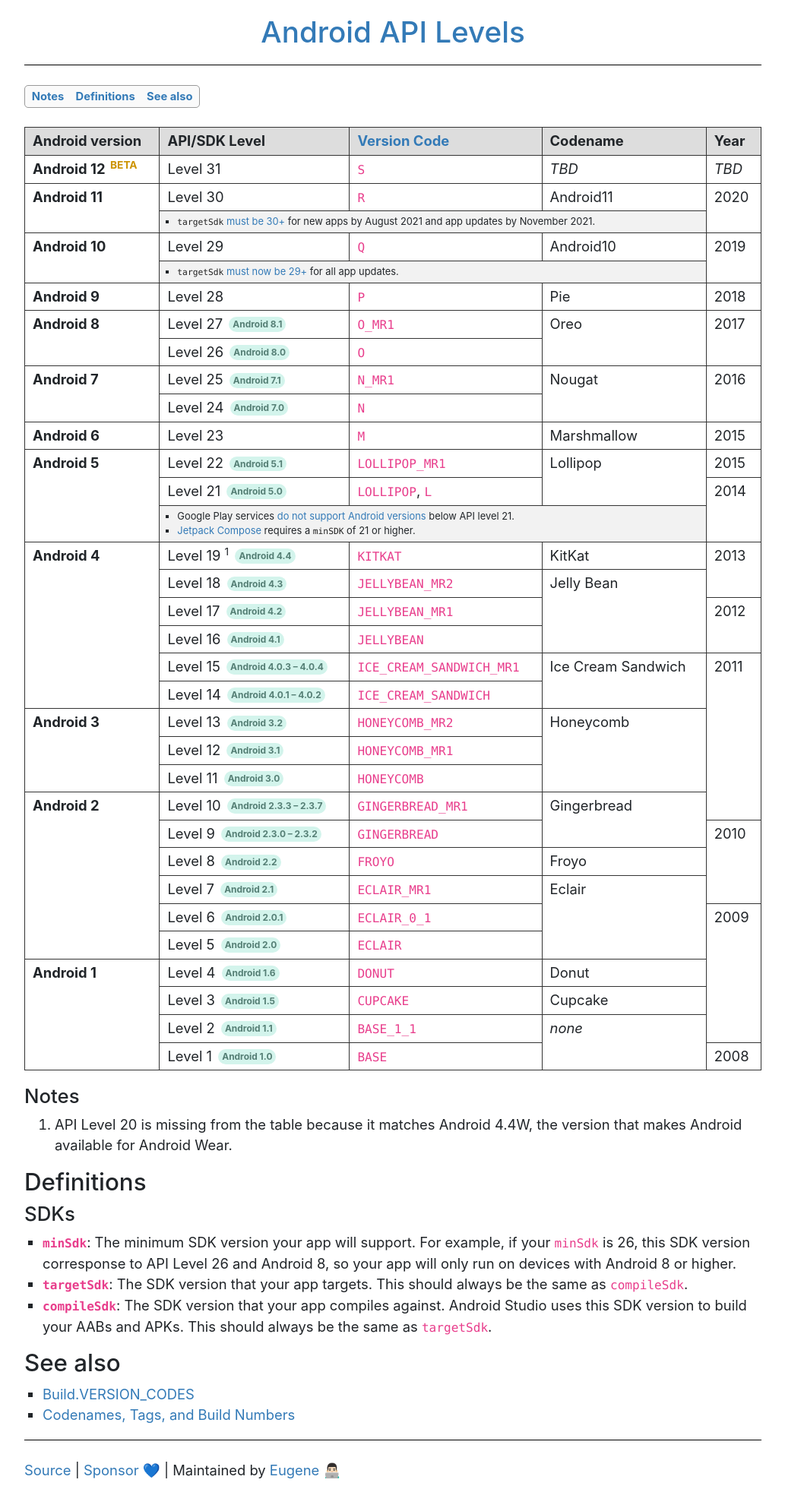
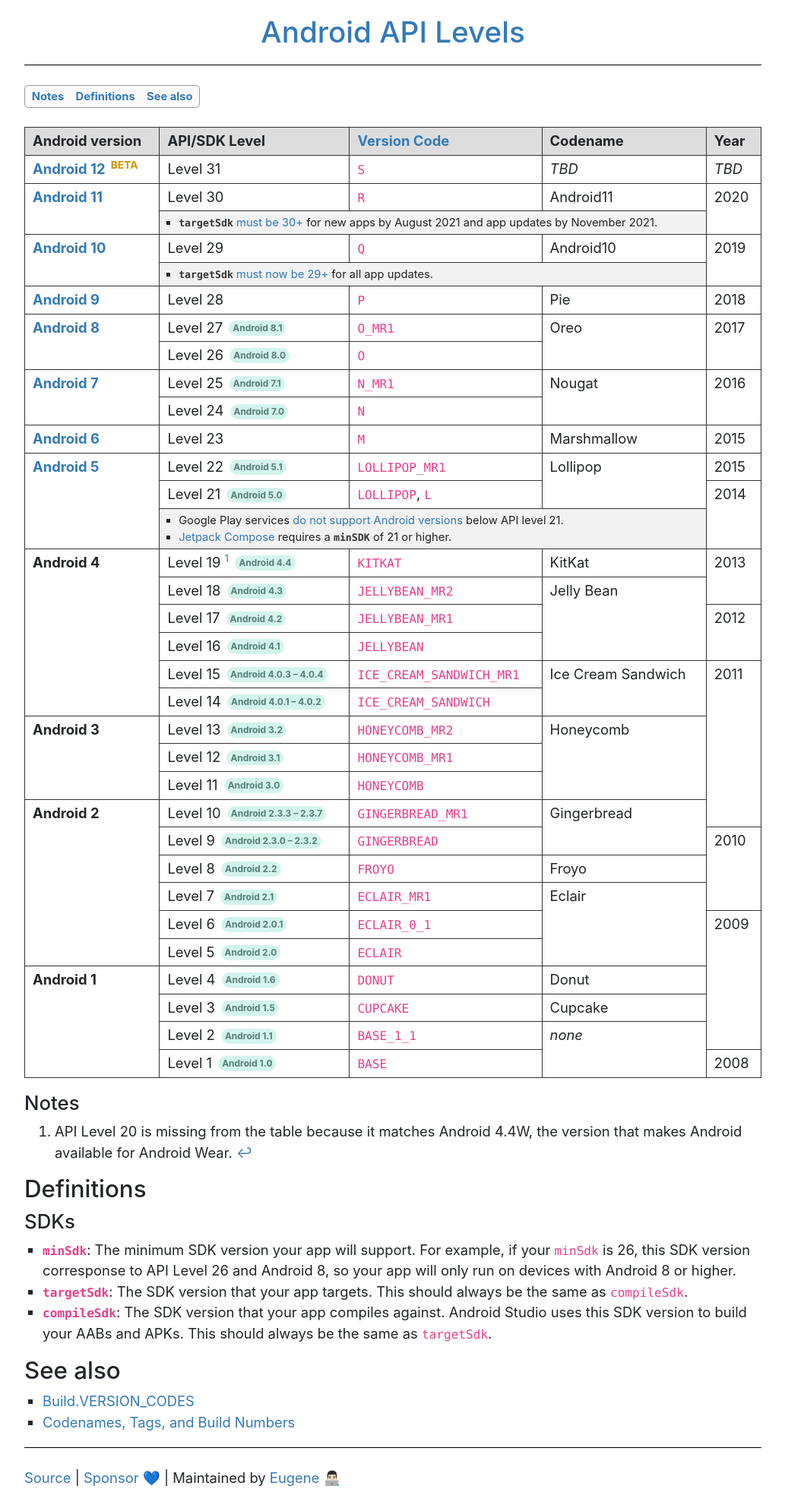
Before and after one commit to ebelinski/apilevels, a Jekyll site: the page built from index.md, in a window 1280 px wide. Shown: the whole page at 76% size, without its empty margins (123-1156 px from the left). Built offline with Jekyll 4.4.1, drawn with Linux system fonts in a browser that asks for light colours; comment, search, counter and statistics services are not loaded.

Commit message:
Improved footnotes.

```diff
--- a/css/main.scss
+++ b/css/main.scss
@@ -246,9 +246,12 @@
   }
 
   code {
-    color: #222;
+    color: #333;
+    font-weight: bold;
+    font-size: 90%;
   }
 
-  font-size: 70%;
+  font-size: 80%;
   background-color: #f2f2f2;
+  color: #222;
 }
--- a/index.md
+++ b/index.md
@@ -17,14 +17,19 @@
     <th>Year</th>
   </tr>
   <tr>
-    <td><b>Android 12 <sup class="beta">BETA</sup></b></td>
+    <td>
+      <b><a href="https://developer.android.com/about/versions/12">Android 12</a></b>
+      <sup class="beta">BETA</sup>
+    </td>
     <td>Level 31</td>
     <td><code>S</code></td>
     <td><i>TBD</i></td>
     <td><i>TBD</i></td>
   </tr>
   <tr>
-    <td rowspan="2"><b>Android 11</b></td>
+    <td rowspan="2">
+      <b><a href="https://developer.android.com/about/versions/11">Android 11</a></b>
+    </td>
     <td>Level 30</td>
     <td><code>R</code></td>
     <td>Android11</td>
@@ -36,7 +41,9 @@
     </ul>
   </td></tr>
   <tr>
-    <td rowspan="2"><b>Android 10</b></td>
+    <td rowspan="2">
+      <b><a href="https://developer.android.com/about/versions/10">Android 10</a></b>
+    </td>
     <td>Level 29</td>
     <td><code>Q</code></td>
     <td>Android10</td>
@@ -48,14 +55,18 @@
     </ul>
   </td></tr>
   <tr>
-    <td><b>Android 9</b></td>
+    <td>
+      <b><a href="https://developer.android.com/about/versions/pie">Android 9</a></b>
+    </td>
     <td>Level 28</td>
     <td><code>P</code></td>
     <td>Pie</td>
     <td>2018</td>
   </tr>
   <tr>
-    <td rowspan="2"><b>Android 8</b></td>
+    <td rowspan="2">
+      <b><a href="https://developer.android.com/about/versions/oreo">Android 8</a></b>
+    </td>
     <td>Level 27 <span class="subversion">Android 8.1</span></td>
     <td><code>O_MR1</code></td>
     <td rowspan="2">Oreo</td>
@@ -66,7 +77,9 @@
     <td><code>O</code></td>
   </tr>
   <tr>
-    <td rowspan="2"><b>Android 7</b></td>
+    <td rowspan="2">
+      <b><a href="https://developer.android.com/about/versions/nougat">Android 7</a></b>
+    </td>
     <td>Level 25 <span class="subversion">Android 7.1</span></td>
     <td><code>N_MR1</code></td>
     <td rowspan="2">Nougat</td>
@@ -77,14 +90,18 @@
     <td><code>N</code></td>
   </tr>
   <tr>
-    <td><b>Android 6</b></td>
+    <td>
+      <b><a href="https://developer.android.com/about/versions/marshmallow">Android 6</a></b>
+    </td>
     <td>Level 23</td>
     <td><code>M</code></td>
     <td>Marshmallow</td>
     <td>2015</td>
   </tr>
   <tr>
-    <td rowspan="3"><b>Android 5</b></td>
+    <td rowspan="3">
+      <b><a href="https://developer.android.com/about/versions/lollipop">Android 5</a></b>
+    </td>
     <td>Level 22 <span class="subversion">Android 5.1</span></td>
     <td><code>LOLLIPOP_MR1</code></td>
     <td rowspan="2">Lollipop</td>
@@ -103,7 +120,10 @@
   </td></tr>
   <tr>
     <td rowspan="6"><b>Android 4</b></td>
-    <td>Level 19 <sup>1</sup> <span class="subversion">Android 4.4</span></td>
+    <td>
+      Level 19 <sup id="fnref:1"><a href="#fn:1" class="footnote">1</a></sup>
+      <span class="subversion">Android 4.4</span>
+    </td>
     <td><code>KITKAT</code></td>
     <td>KitKat</td>
     <td rowspan="2">2013</td>
@@ -201,7 +221,13 @@
 
 ### Notes
 
-1. API Level 20 is missing from the table because it matches Android 4.4W, the version that makes Android available for Android Wear.
+<div class="footnotes">
+  <ol>
+    <li id="fn:1">
+      <p>API Level 20 is missing from the table because it matches Android 4.4W, the version that makes Android available for Android Wear. <a href="#fnref:1" class="reversefootnote">↩</a></p>
+    </li>
+  </ol>
+</div>
 
 ## Definitions
 
```
